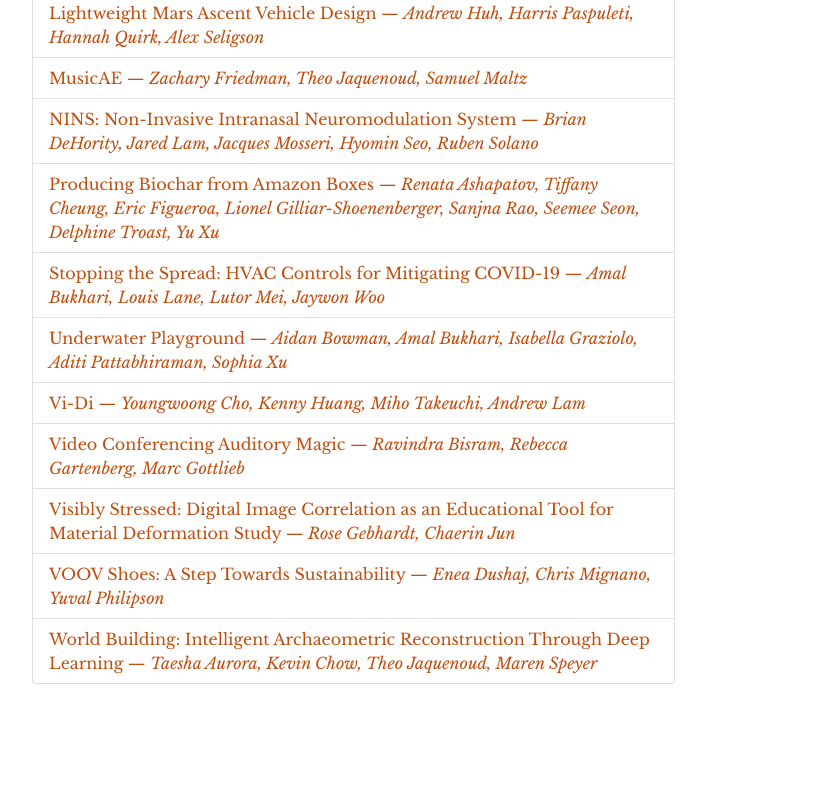
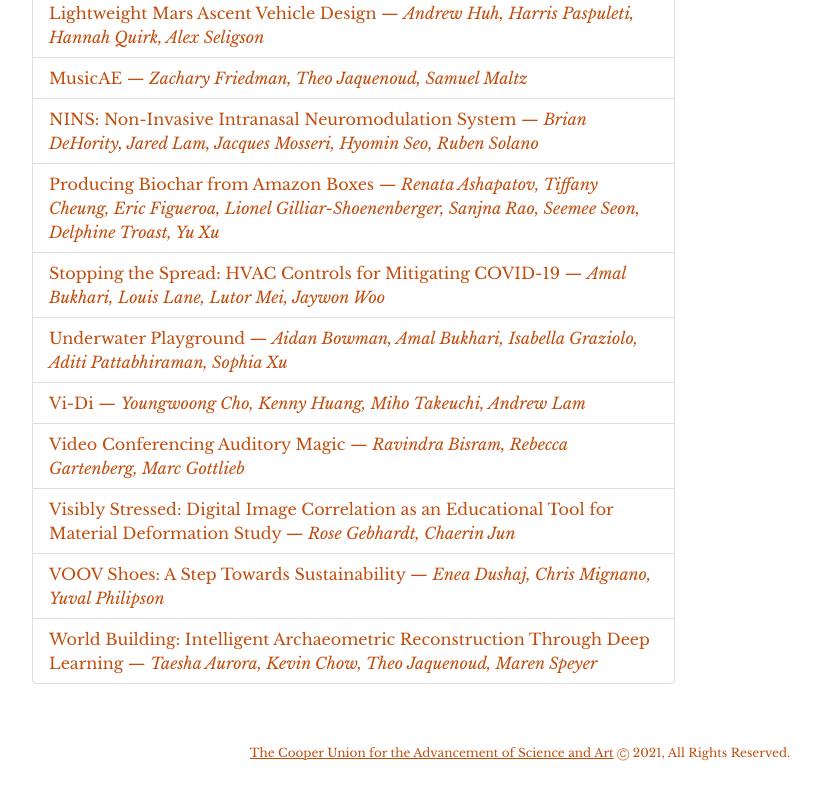
Before and after one commit to evo2000/EOYS, a Vue app: page /projects in a window 1280 px wide. Shown: the part 820-1620 px from the top of the page, without its empty margins (120-941 px from the left). Before the commit the page ends 1584 px from the top, so only its background shows below. Built offline with nearby package versions, Linux system fonts and the light colour scheme; a web font is replaced by a local one.

Commit message:
added footer

```diff
--- a/src/components/project-list.vue
+++ b/src/components/project-list.vue
@@ -223,7 +223,7 @@
     }
 
     .list-group{
-      padding-bottom: 80px;
+      padding-bottom: 20px;
     }
 
     .list-group-item.active {
--- a/src/components/website-footer.vue
+++ b/src/components/website-footer.vue
@@ -1,7 +1,7 @@
 <template>
     <div class="footer col-12 col-md-12 d-flex justify-content-center ">
         <div v-if="currentPage !== 'splash'">
-            <!-- <p><a href="http://cooper.edu/welcome">The Cooper Union for the Advancement of Science and Art</a> Ⓒ 2021, All Rights Reserved.</p> -->
+            <p><a href="http://cooper.edu/welcome">The Cooper Union for the Advancement of Science and Art</a> Ⓒ 2021, All Rights Reserved.</p>
         </div>
     </div>
 </template>
@@ -19,9 +19,10 @@
 </script>
 
 <style scoped>
-    .footer p{
+    .footer{
         font-size: 12px;
-        position: absolute;
-        bottom: 0;
+        width: 80%;
+        padding: 40px 0px 40px 0px;
+        margin: auto;
     }
 </style>
```
